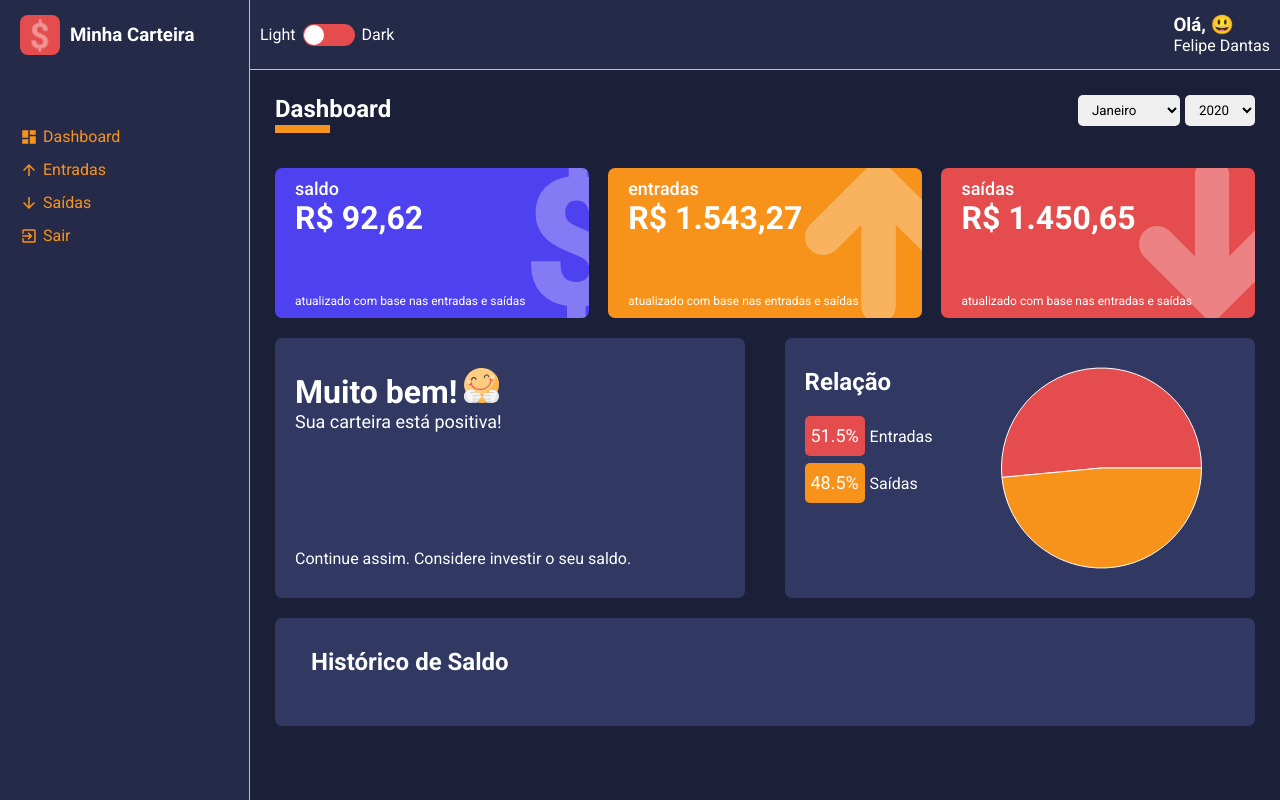
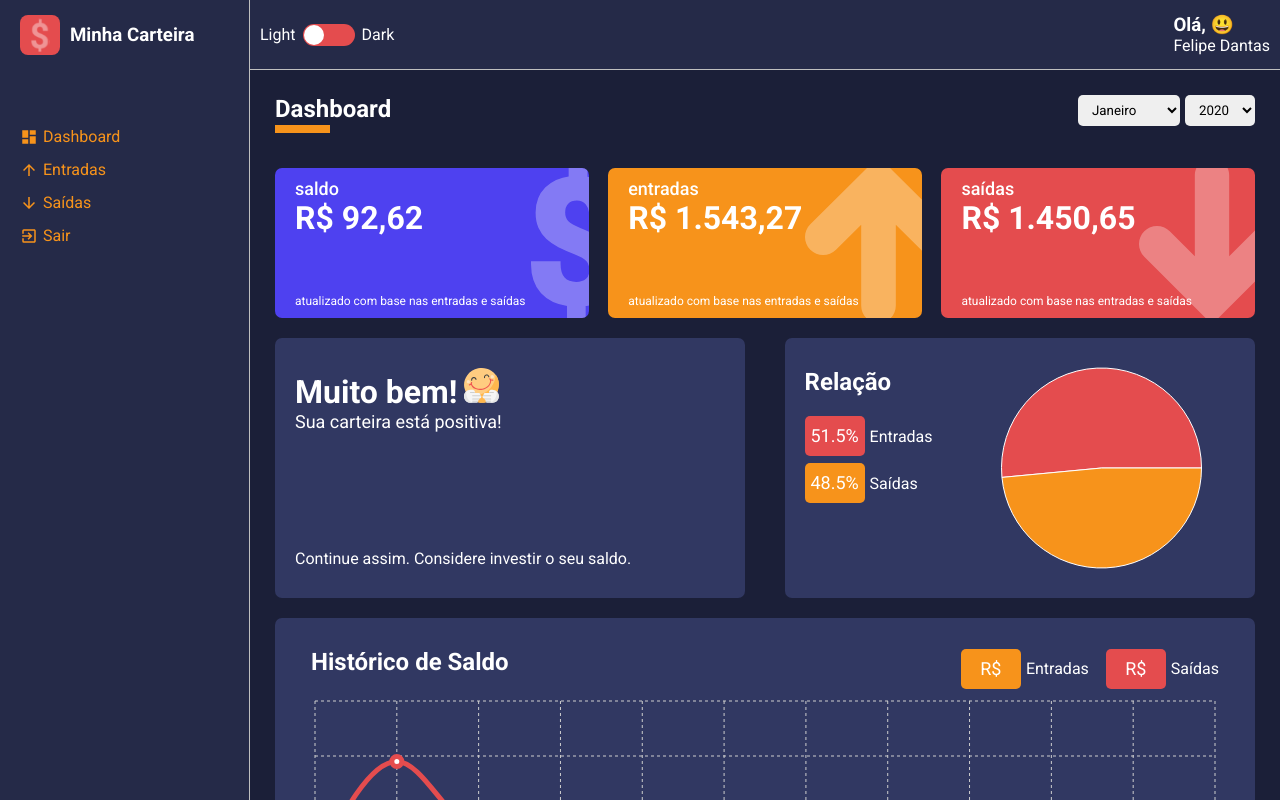
Before and after one commit to FelipeRBDantas/minha-carteira-frontend, a React (Create React App) app: page /dashboard in a window 1280 px wide. Built offline with nearby package versions, Linux system fonts and the light colour scheme.

Commit message:
[feat] - Finalização da Implementação do Gráfico de Histórico de Entradas e Saídas

```diff
--- a/src/components/HistoryBox/index.tsx
+++ b/src/components/HistoryBox/index.tsx
@@ -1,4 +1,8 @@
 import React from "react";
+
+// UTILS
+
+import { formatCurrency } from "@/utils/numberUtil";
 
 // COMPONENTS
 
@@ -13,7 +17,13 @@ import {
 
 // STYLES
 
-import { Container, ChartContainer } from './styles';
+import {
+  Container,
+  ChartContainer,
+  Header,
+  LegendContainer,
+  Legend
+} from './styles';
 
 interface IHistoryBoxProps {
   data: {
@@ -27,14 +37,28 @@ interface IHistoryBoxProps {
 
 const HistoryBox: React.FC<IHistoryBoxProps> = ({ data, lineColorAmountEntry, lineColorAmountOutput }: IHistoryBoxProps) => (
   <Container>
-    <h2>Histórico de Saldo</h2>
+    <Header>
+      <h2>Histórico de Saldo</h2>
+
+      <LegendContainer>
+        <Legend color={ lineColorAmountEntry }>
+          <div></div>
+          <span>Entradas</span>
+        </Legend>
+
+        <Legend color={ lineColorAmountOutput }>
+          <div></div>
+          <span>Saídas</span>
+        </Legend>
+      </LegendContainer>
+    </Header>
 
     <ChartContainer>
       <ResponsiveContainer>
         <LineChart data={ data } margin={ { top: 5, right: 20, left: 20, bottom: 5 } }>
           <CartesianGrid strokeDasharray="3 3" stroke="#cecece" />
           <XAxis dataKey="month" stroke="#cecece" />
-          <Tooltip />
+          <Tooltip formatter={ formatCurrency } />
           <Line
             type="monotone"
             dataKey="amountEntry"
--- a/src/components/HistoryBox/styles.ts
+++ b/src/components/HistoryBox/styles.ts
@@ -1,14 +1,26 @@
 import styled from "styled-components";
 
+interface ILegendProps {
+  color: string;
+}
+
 export const Container = styled.div`
-  display: flex;
-  flex-direction: column;
   width: 100%;
   background-color: ${ props => props.theme.colors.tertiary };
   color: ${ props => props.theme.colors.white };
   margin: 10px 0;
   padding: 30px 20px;
   border-radius: 7px;
+`;
+
+export const ChartContainer = styled.div`
+  height: 260px;
+`;
+
+export const Header = styled.header`
+  display: flex;
+  justify-content: space-between;
+  width: 100%;
 
   > h2 {
     margin-bottom: 20px;
@@ -16,7 +28,33 @@ export const Container = styled.div`
   }
 `;
 
-export const ChartContainer = styled.div`
-  flex: 1;
-  height: 260px;
+export const LegendContainer = styled.ul`
+  list-style: none;
+  display: flex;
+  padding-right: 16px;
 `;
+
+export const Legend = styled.li<ILegendProps>`
+  display: flex;
+  align-items: center;
+  margin-bottom: 7px;
+  margin-left: 17px;
+
+  > div {
+    background-color: ${ props => props.color };
+    width: 60px;
+    height: 40px;
+    border-radius: 5px;
+    font-size: 18px;
+    text-align: center;
+    line-height: 40px;
+
+    &::after {
+      content: 'R$';
+    }
+  }
+
+  > span {
+    margin-left: 5px;
+  }
+`;
--- a/src/pages/Dashboard/index.tsx
+++ b/src/pages/Dashboard/index.tsx
@@ -172,7 +172,7 @@ const Dashboard: React.FC = () => {
 
         return {
           monthNumber: month,
-          month: Months[month].label.substring(0, 3),
+          month: Months[month].label.substr(0, 3),
           amountEntry,
           amountOutput
         };
```
